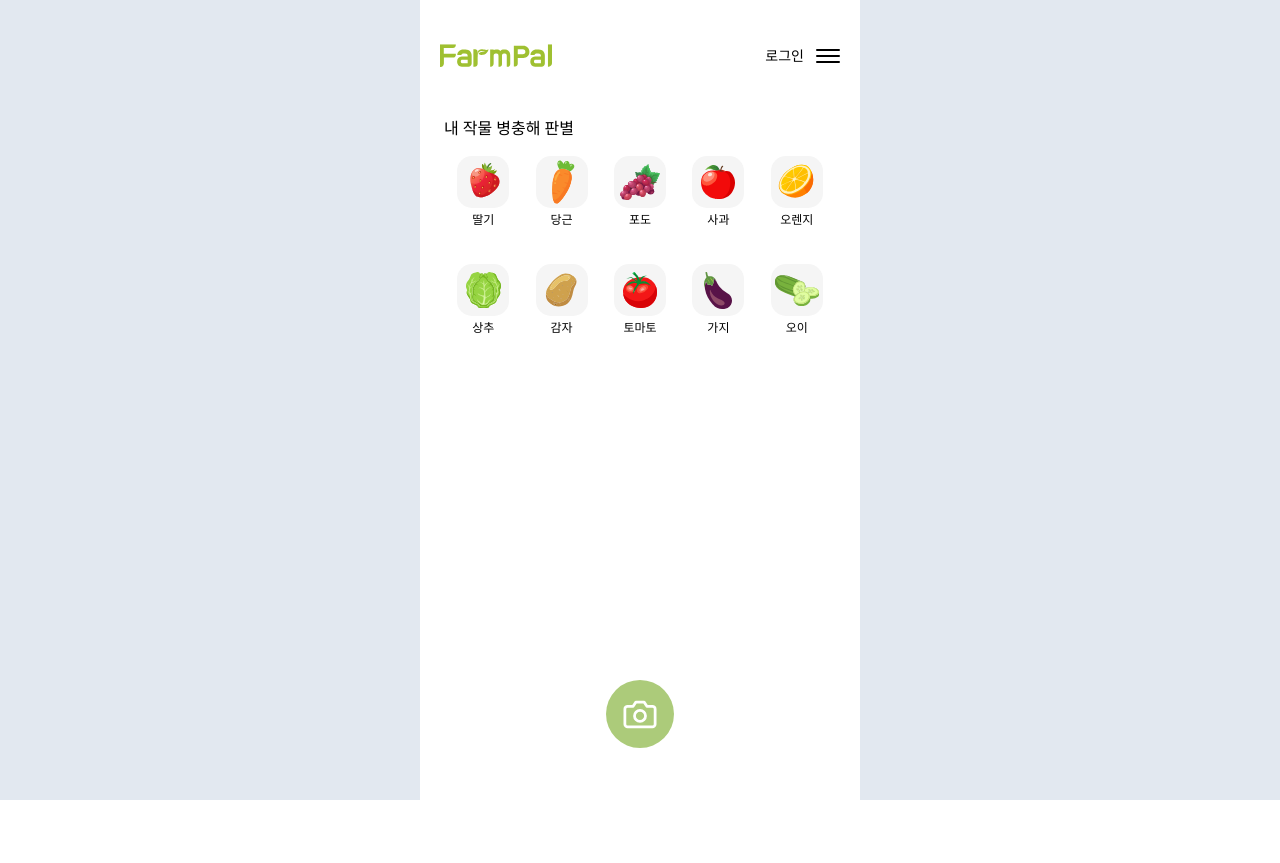
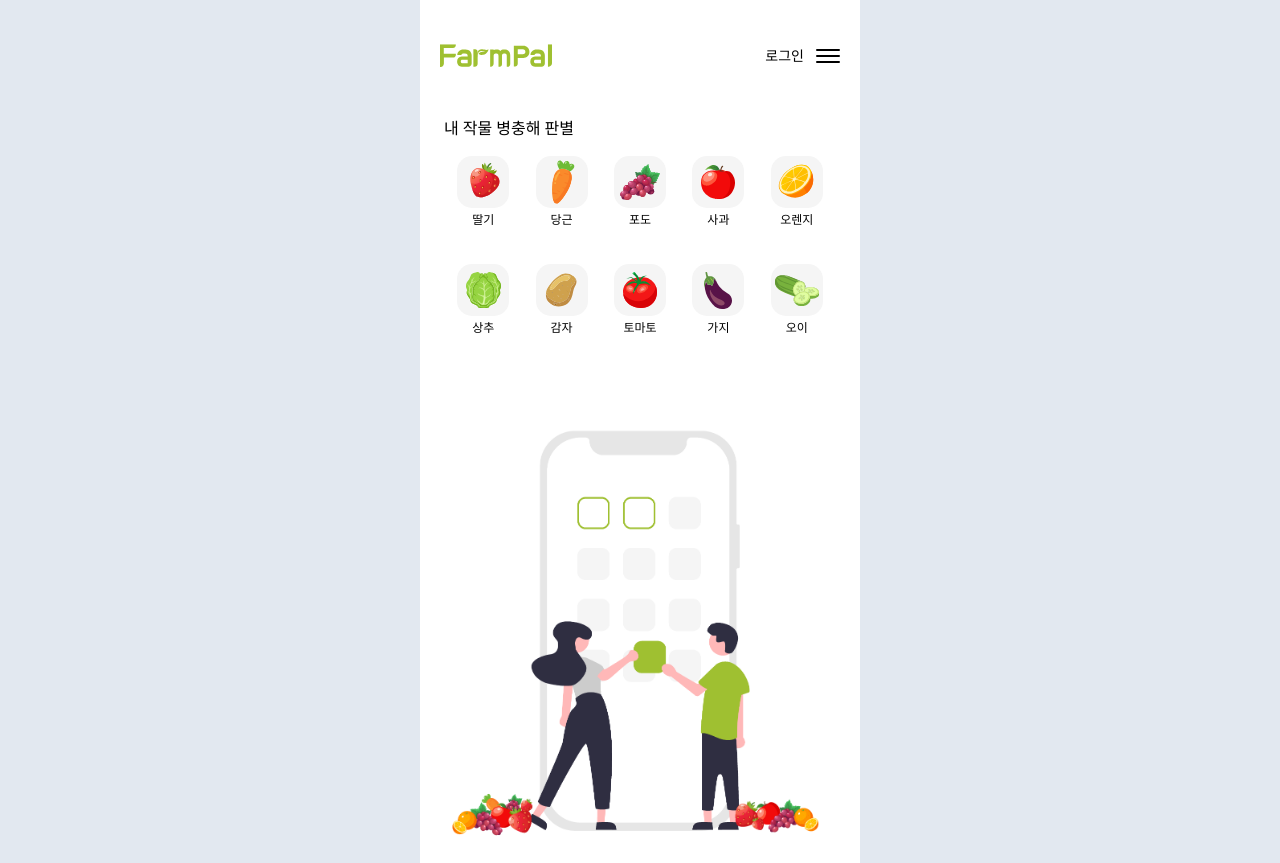
Before and after one commit to KGUardians/FARMEASY-WEB, a React (Vite) app: page /determine in a window 1280 px wide. Before the commit the page ends 800 px from the top, so only its background shows below. Built offline with nearby package versions, Linux system fonts and the light colour scheme; a web font is replaced by a local one.

Commit message:
feat: 선택된 작물 전역관리
- Zustand 스토어 추가

```diff
--- a/src/components/Determinepage/CropButton.tsx
+++ b/src/components/Determinepage/CropButton.tsx
@@ -1,21 +1,30 @@
+import { MouseEvent } from 'react';
+import useCropStore from '../../store/cropStore';
+
 interface CropButtonProps {
   item: {
     id: number;
     icons: string;
     title: string;
   };
-  selectedCrop: number | null;
-  handleItemClick: (itemId: number) => void;
 }
 
-export const CropButton = ({
-  item,
-  selectedCrop,
-  handleItemClick,
-}: CropButtonProps) => (
+export const CropButton = ({ item }: CropButtonProps) => {
+  const selectedCrop = useCropStore((state) => state.selectedCrop);
+  const setSelectedCrop = useCropStore((state) => state.setSelectedCrop);
+
+  const onItemClick = (event: MouseEvent<HTMLButtonElement>) => {
+    event.preventDefault();
+    // 작물 취소 불가능
+    // setSelectedCrop(item.id);
+    setSelectedCrop(selectedCrop === item.id ? null : item.id);
+
+  };
+
+  return (
     <div key={item.id} className="grid mb-8 place-items-center">
       <button
-      onClick={() => handleItemClick(item.id)}
+        onClick={onItemClick}
         className={`flex rounded-[15px] items-center justify-center w-[52px] h-[52px] bg-neutral-100 hover:outline hover:outline-fp-green ${
           selectedCrop === item.id ? 'outline outline-2 outline-[#9FC031]' : ''
         }`}
@@ -25,3 +34,4 @@ export const CropButton = ({
       <p className="my-1 text-xs text-center">{item.title}</p>
     </div>
   );
+};
--- a/src/components/Determinepage/SelectCard.tsx
+++ b/src/components/Determinepage/SelectCard.tsx
@@ -1,57 +1,18 @@
-import { useState } from 'react';
-import { Link, useNavigate } from 'react-router-dom';
+import { Link } from 'react-router-dom';
 import { cropData } from '../../mocks/mockData';
-import { FiCamera } from 'react-icons/fi';
 import { CropButton } from './CropButton';
 
-interface SelectCardProps {
-  openModal: () => void;
-}
-
-const SelectCard = ({ openModal }: SelectCardProps) => {
-  const navigate = useNavigate();
-  const [selectedCrop, setSelectedCrop] = useState<number | null>(null);
-
-  const handleItemClick = (itemId: number) => {
-    if (selectedCrop === itemId) {
-      setSelectedCrop(null);
-    } else {
-      setSelectedCrop(itemId);
-    }
-  };
-
-  const handleCameraClick = () => {
-    if (selectedCrop) {
-      navigate(`/determine/${selectedCrop}`);
-    } else {
-      openModal();
-    }
-  };
-
+const SelectCard = () => {
   return (
     <>
       <Link to="/determine" className="grid justify-items-center">
         <div className="justify-self-start">
-          <p className="font-semibold">내 작물 병충해 판별</p>
+            <p className="font-semibold">내 작물 병충해 판별</p>
         </div>
         <div className="grid w-full grid-cols-5 my-4">
           {cropData.map((item) => (
-            <CropButton
-              key={item.id}
-              item={item}
-              selectedCrop={selectedCrop}
-              handleItemClick={handleItemClick}
-            />
+            <CropButton key={item.id} item={item} />
           ))}
-        </div>
-
-        <div className="w-full flex items-center justify-center fixed top-[85%]">
-          <button
-            className="flex items-center justify-center w-[68px] h-[68px] rounded-full bg-[#ACCB7A]"
-            onClick={handleCameraClick}
-          >
-            <FiCamera className="w-[38px] h-[33px] text-white" />
-          </button>
         </div>
       </Link>
     </>
--- /dev/null
+++ b/src/components/Determinepage/UploadImage.tsx
@@ -0,0 +1,12 @@
+import uploadImage from '../../../public/uploadImage.svg';
+
+const UploadImage = () => {
+  return (
+    <div className="flex flex-col items-center p-20 border-[1px] border-dashed rounded-md border-[#D9D9D9]">
+      <img src={uploadImage} alt="selectImage" className="mb-2" />
+      <p className="text-center">사진 업로드를 해주세요.</p>
+    </div>
+  );
+};
+
+export default UploadImage;
--- a/src/pages/Determinepage/DeterminePage.tsx
+++ b/src/pages/Determinepage/DeterminePage.tsx
@@ -1,13 +1,13 @@
 import { useState } from 'react';
 import SelectCard from '../../components/Determinepage/SelectCard';
 import CropSelectModal from '../../components/Determinepage/CropSelectModal';
+import selectCropImage from '../../../public/image/selelctCrop.png';
+import UploadImage from '../../components/Determinepage/UploadImage';
+import useCropStore from '../../store/cropStore';
 
 const DeterminePage = () => {
   const [isShowModal, setIsShowModal] = useState<boolean>(false);
-
-  const openModal = () => {
-    setIsShowModal(true);
-  };
+  const selectedCrop = useCropStore((state) => state.selectedCrop);
 
   const closeModal = () => {
     setIsShowModal(false);
@@ -17,7 +17,13 @@ const DeterminePage = () => {
     <>
       <section className="grid gap-5 px-6 pt-5 pb-5">
         {isShowModal && <CropSelectModal onClose={closeModal} />}
-        <SelectCard openModal={openModal} />
+        <SelectCard />
+
+        {selectedCrop ? (
+          <UploadImage />
+        ) : (
+          <img src={selectCropImage} alt="selectCrop" />
+        )}
       </section>
     </>
   );
--- /dev/null
+++ b/src/store/cropStore.ts
@@ -0,0 +1,14 @@
+import create from 'zustand';
+
+interface CropStore {
+  selectedCrop: number | null;
+  setSelectedCrop: (cropId: number | null) => void;
+}
+
+// Zustand 스토어 생성
+const useCropStore = create<CropStore>((set) => ({
+  selectedCrop: null, // 선택된 crop을 저장하는 상태
+  setSelectedCrop: (cropId) => set({ selectedCrop: cropId }), // 선택된 crop을 업데이트하는 함수
+}));
+
+export default useCropStore;
```
Lines whose indentation alone changed are shown as unchanged.
